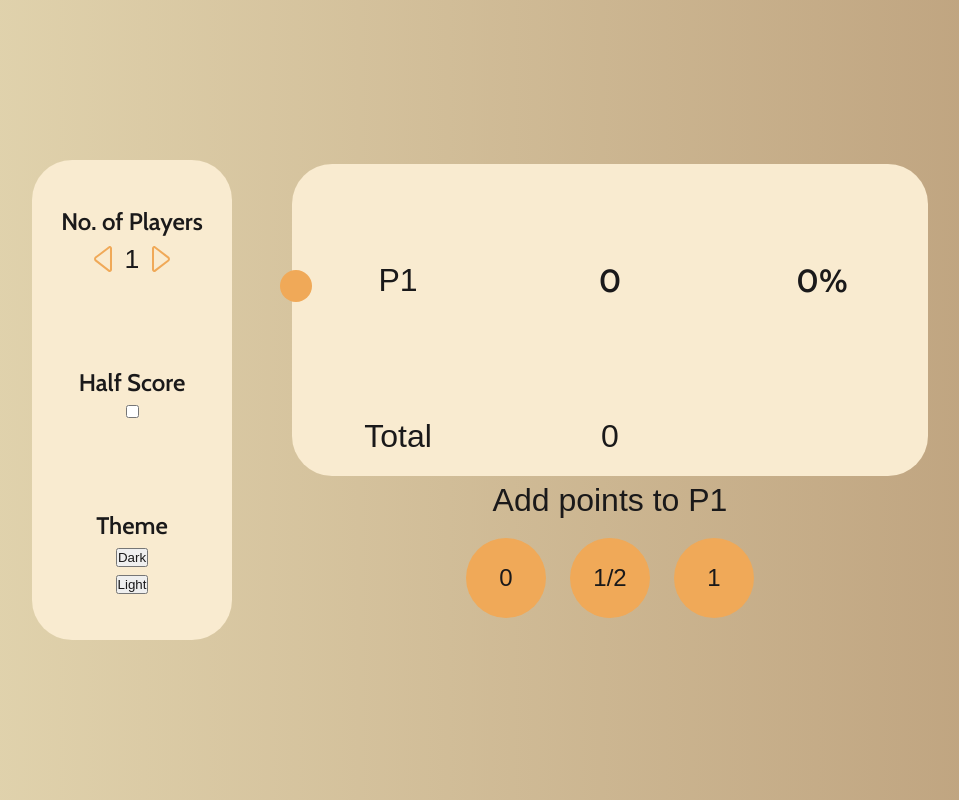
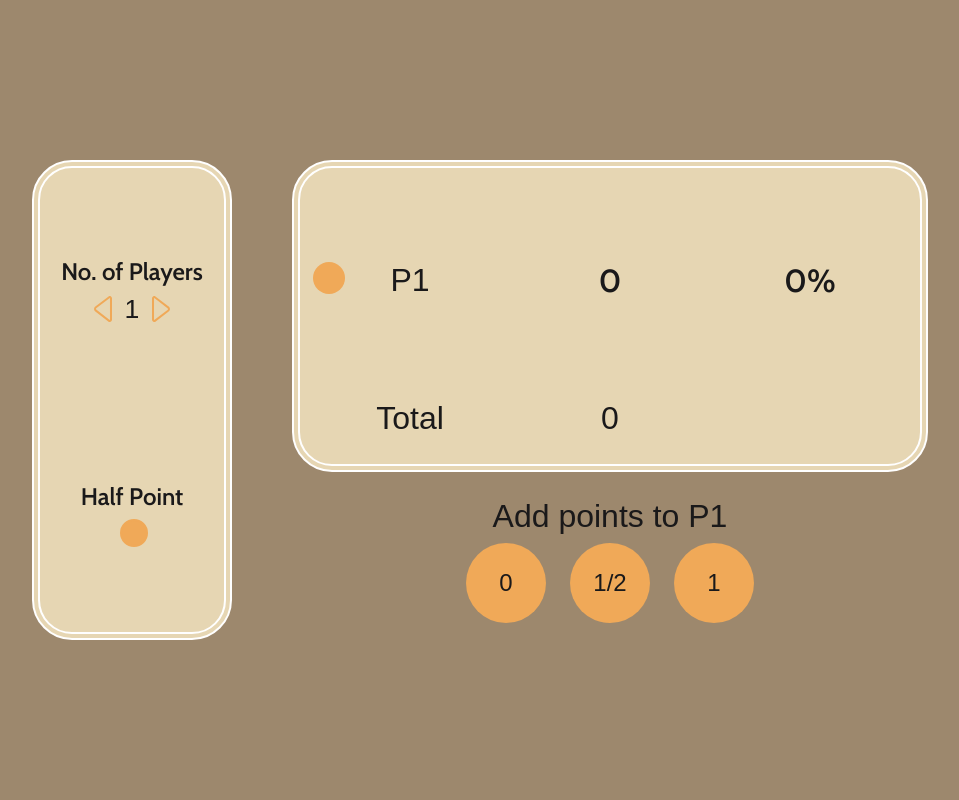
Before and after one commit to vfrtist/score_keeper, a plain HTML site: page index.html in a window 1280 px wide. Shown: the whole page, without its empty margins (160-1119 px from the left). Drawn offline with nearby package versions, Linux system fonts and the light colour scheme; a web font is replaced by a local one.

Commit message:
mechanically finished

```diff
--- a/app.css
+++ b/app.css
@@ -1,11 +1,11 @@
 :root {
     --font-color: rgb(26, 25, 26);
-    --foreground: #f9ebd0;
-    --background: linear-gradient(90deg, rgb(229 217 179) 0%, rgb(187 158 122) 100%);
+    --foreground: #e6d6b3;
+    --background: #9d886d;
     --shadow: #68516b5e;
     --accent: #f0a958;
-    --action: #f7df5b;
-    --title: #af8340;
+    --action: hsl(0, 0%, 100%);
+    --title: #ffffff;
     --inactive: #d6c5cb88;
     --currentPlayer: 0;
     --playerCount: 1;
@@ -60,6 +60,11 @@ body {
     background: var(--foreground);
     border-radius: 40px;
     width: 100%;
+    border: 2px solid var(--title);
+    box-sizing: border-box;
+    padding: 16px;
+    outline: 2px solid var(--title);
+    outline-offset: -8px;
 }
 
 .upper {
@@ -71,7 +76,7 @@ body {
 .grid {
     display: grid;
     grid-template-columns: repeat(3, 1fr);
-    grid-template-rows: repeat(var(--playerCount), 1fr) 80px;
+    grid-template-rows: repeat(var(--playerCount), 1fr) 72px;
     width: 100%;
     place-items: center;
 }
@@ -87,18 +92,24 @@ body {
 
 .indicator {
     position: absolute;
-    left: -12px;
+    left: 3%;
     width: 32px;
     border-radius: 50%;
     aspect-ratio: 1/1;
     background: var(--accent);
-    top: calc(var(--currentPlayer) + .5rem);
+    top: calc(var(--currentPlayer));
     transition: top .2s ease;
 }
 
 .icon {
     fill: var(--accent);
     width: 18px;
+    transition: fill .2s;
+}
+
+.icon:hover {
+    cursor: pointer;
+    fill: var(--action);
 }
 
 #playerUp {
@@ -114,9 +125,39 @@ body {
     outline: none;
 }
 
+#half {
+    width: 24px;
+    border: none;
+    outline: none;
+    aspect-ratio: 1/1;
+    background: none;
+    cursor: pointer;
+    appearance: none;
+}
+
+#half::after {
+    border-radius: 8px;
+    background: var(--foreground);
+    border: 2px solid var(--accent);
+    content: "";
+    display: block;
+    width: 100%;
+    height: 100%;
+    transition: all .2s;
+    position: relative;
+}
+
+#half:checked::after {
+    border-radius: 50%;
+    background: var(--accent);
+}
+
 .lower {
     height: 20dvh;
-    justify-content: space-evenly;
+}
+
+main.vertical.container {
+    justify-content: space-between;
 }
 
 #currentPlayer {
@@ -125,7 +166,6 @@ body {
 
 
 .lower button {
-    margin: 12px;
     font-size: 18pt;
     width: 80px;
     border-radius: 24px;
@@ -139,10 +179,6 @@ body {
 
 button:hover {
     outline: 4px solid var(--action);
-}
-
-.hidden {
-    visibility: hidden !important;
 }
 
 .cabin {
@@ -168,6 +204,16 @@ button:hover {
     align-items: center;
 }
 
-#settings>div {
+.bigGap {
+    gap: 24px;
+}
+
+.smallGap {
     gap: 8px;
 }
+
+@media screen and (max-width: 900px) {
+    body {
+        padding-inline: 10%;
+    }
+}
--- a/app.js
+++ b/app.js
@@ -5,6 +5,7 @@ const currentPlayer = document.querySelector('#currentPlayer')
 const playerCount = document.querySelector('#playerCount')
 const up = document.querySelector('#playerUp')
 const down = document.querySelector('#playerDown')
+const half = document.querySelector('#half')
 
 function make(item) { return document.createElement(item.toString()) }
 
@@ -128,3 +129,8 @@ down.addEventListener('click', (e) => {
     playerCount.value = parseInt(playerCount.value) - 1
     board.remove_player()
 })
+
+half.addEventListener('click', (e) => {
+    const halfButton = score.querySelector('.half')
+    e.target.checked ? halfButton.classList.remove('hidden') : halfButton.classList.add('hidden')
+})
--- a/index.html
+++ b/index.html
@@ -19,7 +19,7 @@
 <body>
     <div id="center">
         <aside id="settings" class="vertical container card cabin">
-            <div class="vertical container">
+            <div class="vertical container smallGap">
                 <div class="cabin">No. of Players</div>
                 <div class="horizontal container" id="playerCounter">
                     <svg data-value="Undo" xmlns="http://www.w3.org/2000/svg" class="icon" viewBox="0 0 17.9 25.9"
@@ -39,14 +39,9 @@
                     </svg>
                 </div>
             </div>
-            <div class="vertical container">
-                <div class="cabin">Half Score</div>
-                <input type="checkbox" name="half" id="half">
-            </div>
-            <div class="vertical container">
-                <div class="cabin">Theme</div>
-                <button type="button">Dark</button>
-                <button type="button">Light</button>
+            <div class="vertical container smallGap">
+                <div class="cabin">Half Point</div>
+                <input type="checkbox" name="half" id="half" aria-label="Include Half Score On or Off" checked>
             </div>
         </aside>
         <main class="vertical container">
@@ -54,11 +49,11 @@
                 <span id="total">Total</span>
                 <span>0</span>
             </div>
-            <div class="lower vertical container">
+            <div class="lower vertical container smallGap">
                 <span id="currentPlayer">Add points to P1</span>
-                <form id="score" class="horizontal container">
+                <form id="score" class="horizontal container bigGap">
                     <button type="submit" value=0>0</button>
-                    <button type="submit" value=.5>1/2</button>
+                    <button type="submit" class="half" value=.5>1/2</button>
                     <button type="submit" value=1>1</button>
                 </form>
             </div>
```
